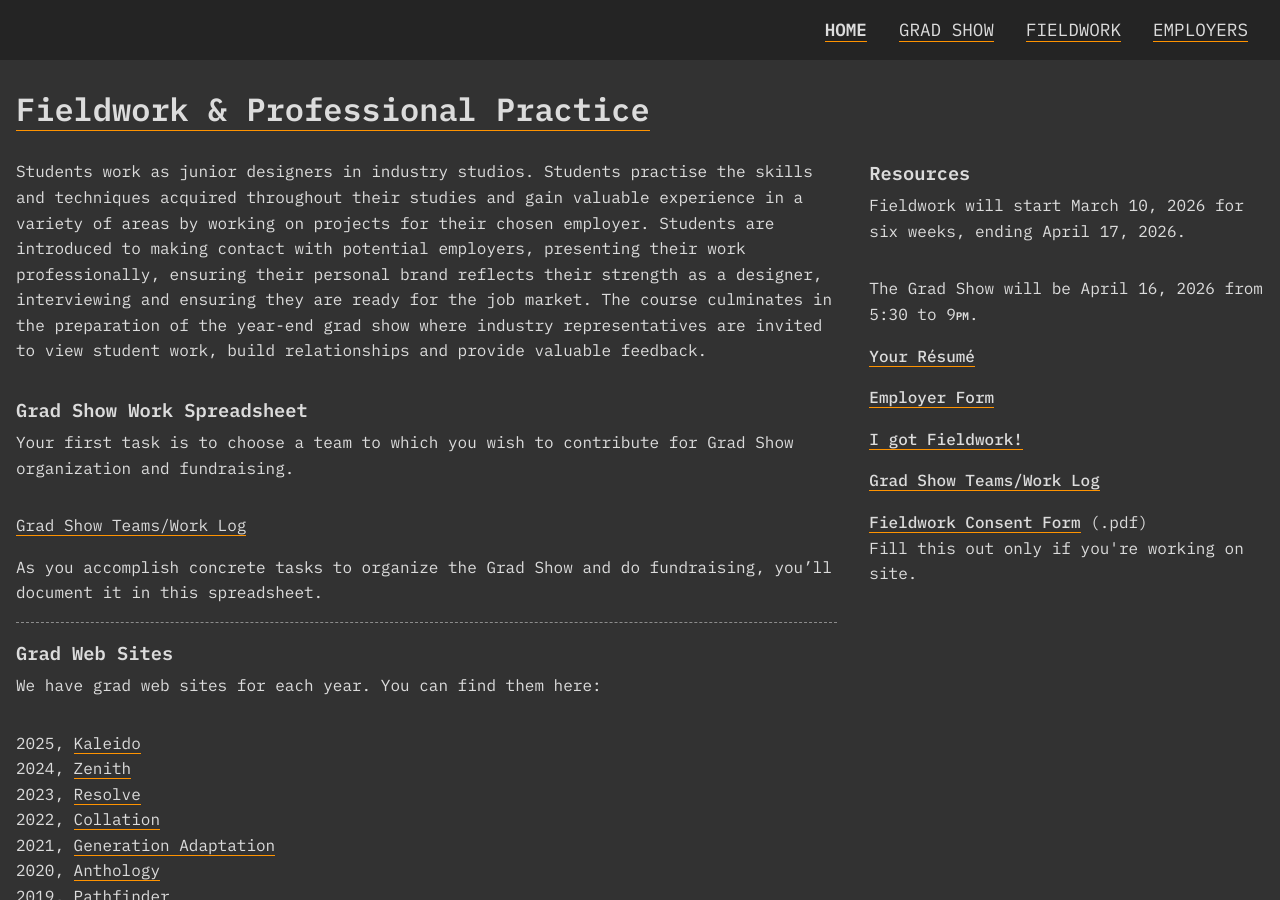
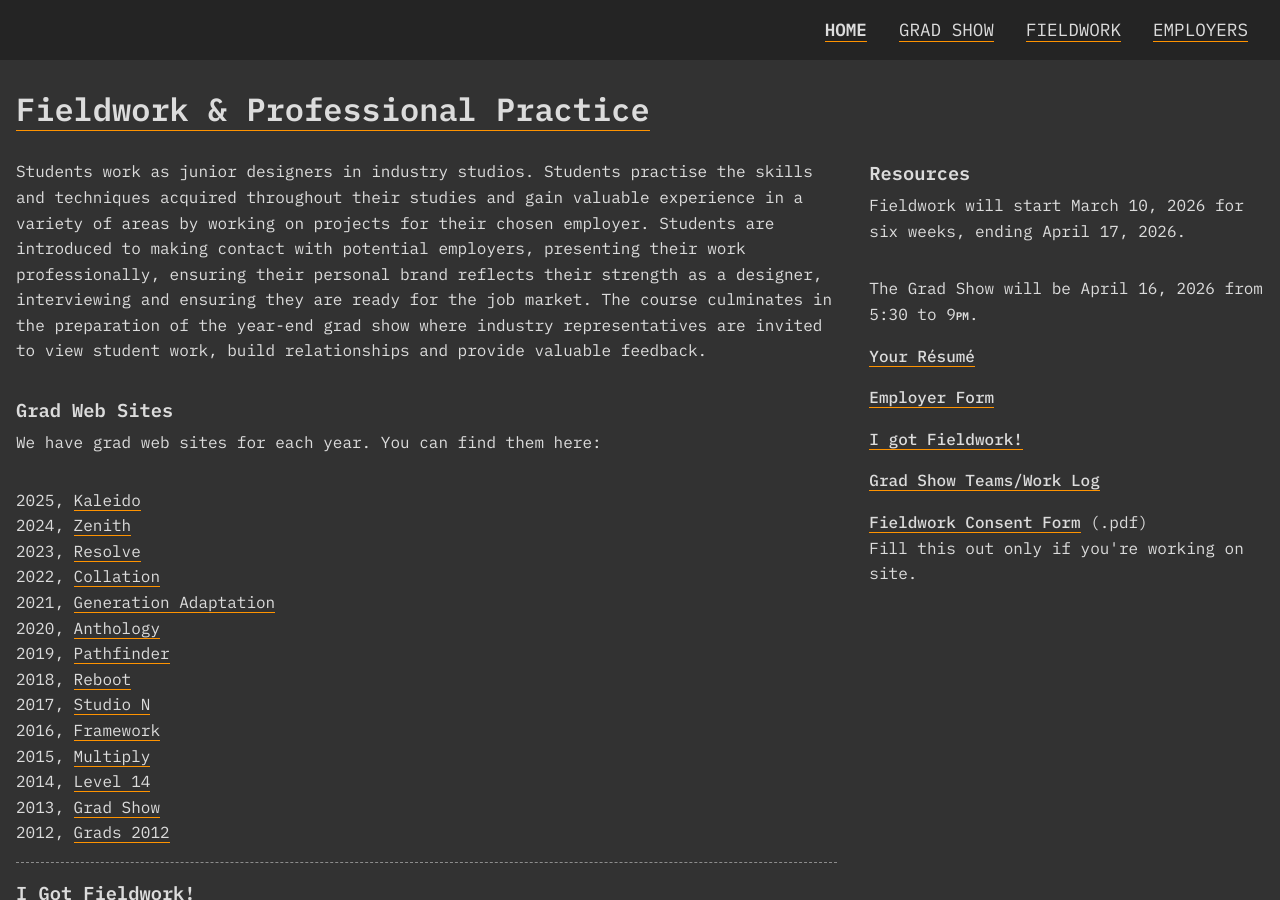
Before and after one commit to AlainParadis/wil, a Jekyll site: the page built from index.md, in a window 1280 px wide and 900 px high. Built offline with Jekyll 4.4.1, drawn with Linux system fonts in a browser that asks for light colours.

Commit message:
move work log to grad show page

```diff
--- a/index.md
+++ b/index.md
@@ -4,16 +4,6 @@ title:
 ---
 
 {{ site.data.course-info.course-description }}
-
-### Grad Show Work Spreadsheet
-
-Your first task is to choose a team to which you wish to contribute for Grad Show organization and fundraising.
-
-<a href="{{ site.data.course-info.work-spreadsheet }}" title="Open the spreadsheet." target="_blank" class="medium">Grad Show Teams/Work Log</a>
-
-As you accomplish concrete tasks to organize the Grad Show and do fundraising, you'll document it in this spreadsheet.
-
-----
 
 ### Grad Web Sites
 
```
